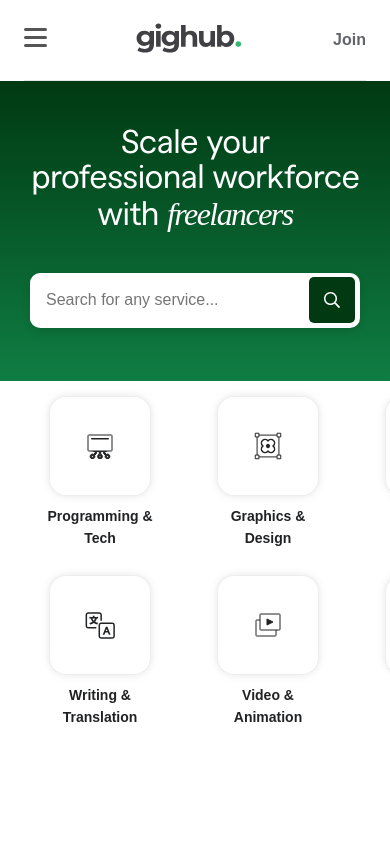
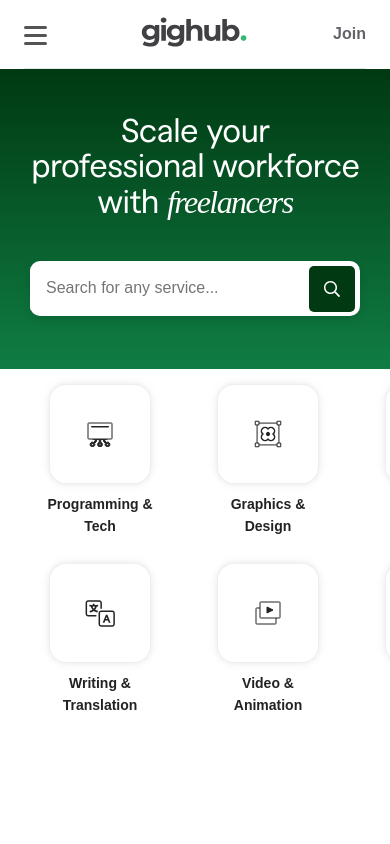
Before and after one commit to OriHaguel/gighub-front, a React (Vite) app: page / in a window 390 px wide. Shown: the top 844 px of the page. Built offline with nearby package versions, Linux system fonts and the light colour scheme.

Commit message:
Fix header logo mobile position

```diff
--- a/src/assets/styles/cmps/AppHeader.scss
+++ b/src/assets/styles/cmps/AppHeader.scss
@@ -86,6 +86,8 @@
 					border: none;
 					cursor: pointer;
 					padding: 0;
+
+					margin-block: rem(16px) rem(9px);
 				}
 			}
 
@@ -207,6 +209,12 @@
 				margin-block: rem(12px) rem(13px);
 				@media screen and (min-width: $normal-breakpoint) {
 					flex: 1;
+				}
+
+				@media screen and (max-width: $mobile-breakpoint) {
+					position: absolute;
+					left: 50%;
+					transform: translateX(-50%);
 				}
 
 				svg {
```
